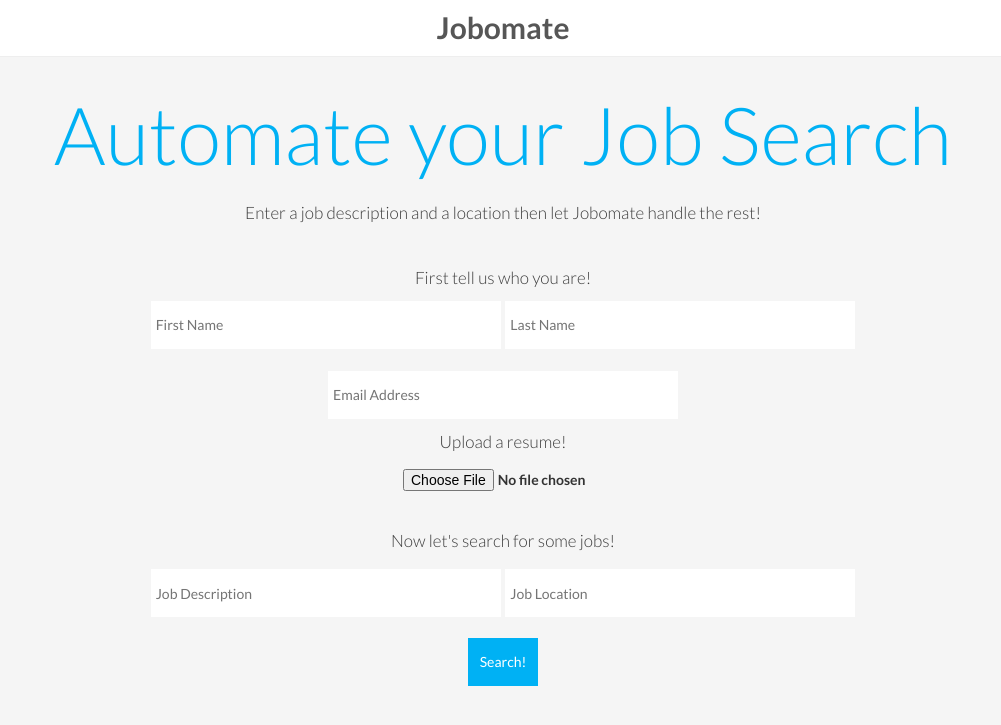
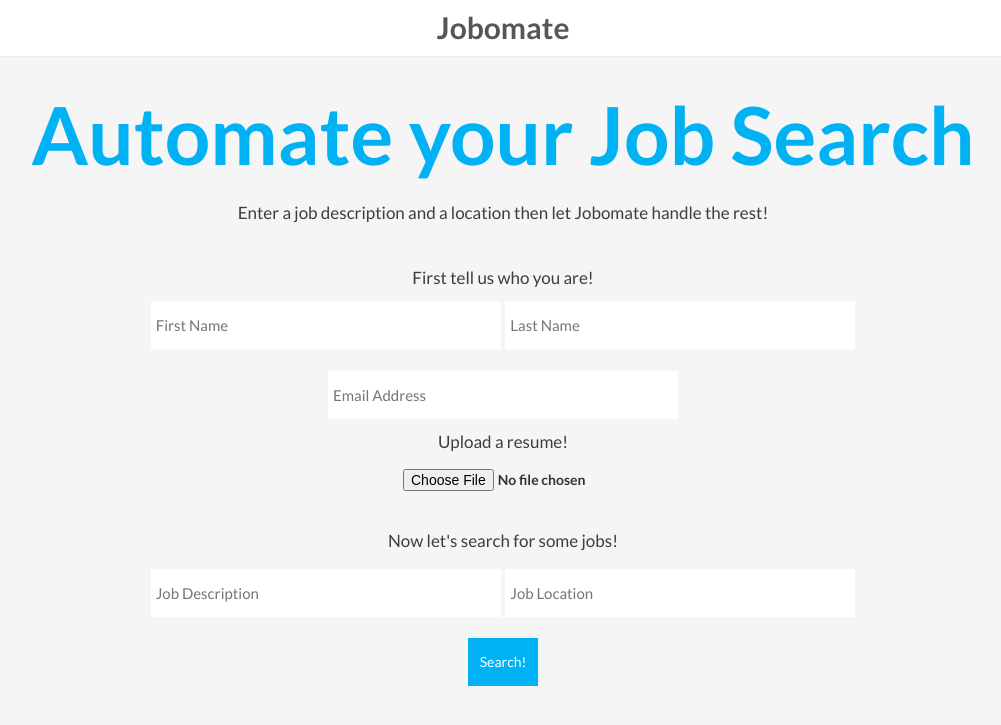
Before and after one commit to mandeep/Job-Automate, a Django app: page / in a window 1280 px wide. Shown: the top 725 px of the page, without its empty margins (137-1138 px from the left). Run offline with Django 3.2, Linux system fonts and the light colour scheme; some libraries are stand-ins or nearby versions.

Commit message:
Changed text input font styles

```diff
--- a/jobautomate/web_search/static/css/web_search.css
+++ b/jobautomate/web_search/static/css/web_search.css
@@ -22,14 +22,14 @@ body {
 
 .overview {
     font-size: 80px;
-    font-weight: 300;
+    font-weight: 700;
     color: #00B1F4;
     margin-bottom: 0px;
     text-align: center;
 }
 
 .description {
-    font-weight: 300;
+    font-weight: 400;
     font-size: 17px;
     color: #3D3D3D;
     margin-top: 0px;
@@ -38,7 +38,7 @@ body {
 }
 
 .information_details {
-    font-weight: 300;
+    font-weight: 400;
     font-size: 17px;
     color: #3D3D3D;
     margin-top: 0px;
@@ -47,7 +47,7 @@ body {
 }
 
 .job_text {
-    font-weight: 300;
+    font-weight: 400;
     font-size: 17px;
     color: #3D3D3D;
     margin-top: 30px;
@@ -60,7 +60,7 @@ body {
 }
 
 .resume_text {
-    font-weight: 300;
+    font-weight: 400;
     font-size: 17px;
     color: #3D3D3D;
     text-align: center;
@@ -83,6 +83,10 @@ input[type=text] {
     outline: none;
     padding: 5px 0px 5px 5px;
     margin: 1px 1px 1px 1px;
+    font-family: 'Lato';
+    font-weight: 400;
+    font-size: 15px;
+    color: #3D3D3D;
 }
 
 input[type=text]:focus {
```
